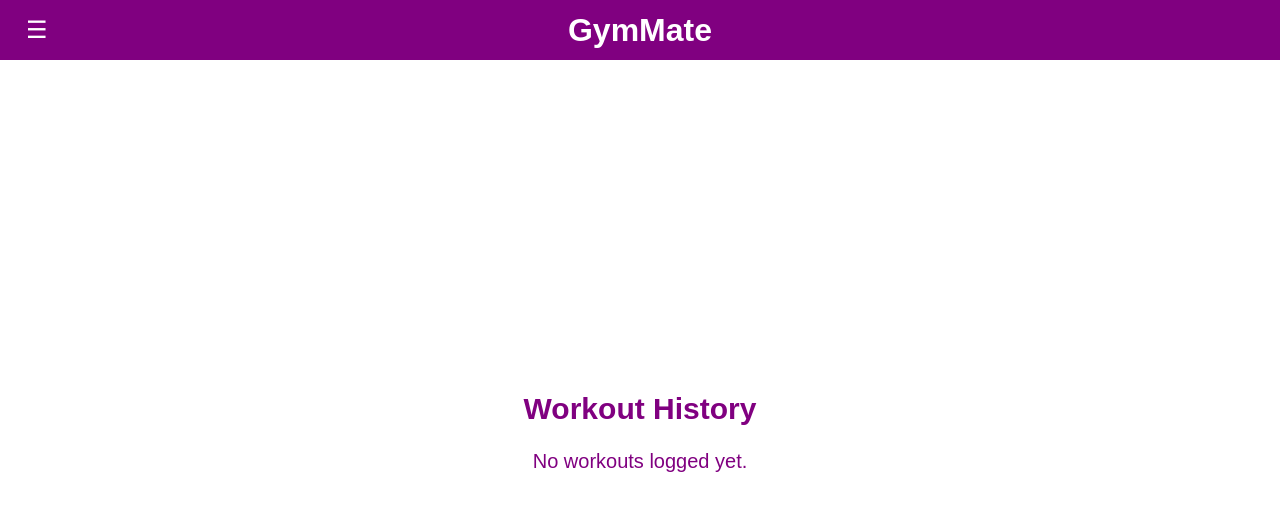
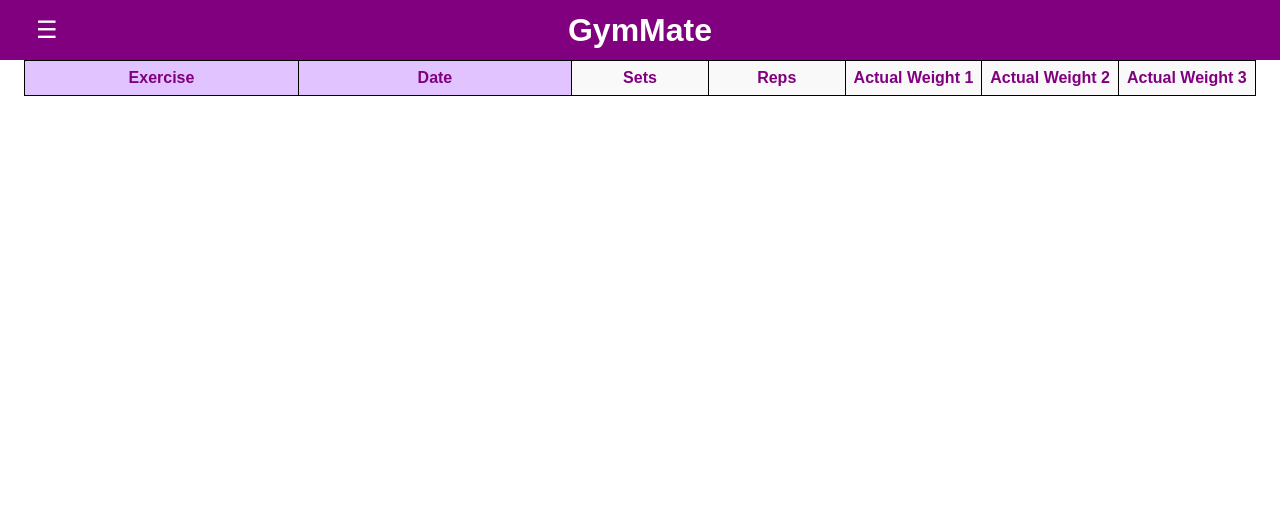
Before and after one commit to hf743s/Final-Project-CSC365, a React (Vite) app in the folder client/: page /history in a window 1280 px wide. Shown: the top 510 px of the page. Built offline with nearby package versions, Linux system fonts and the light colour scheme.

Commit message:
Fixing some things in several files

```diff
--- a/client/src/Pages/History.jsx
+++ b/client/src/Pages/History.jsx
@@ -1,32 +1,180 @@
-// src/Pages/History.jsx
 import { useEffect, useState } from "react";
+import "./Planning.css";
 
 export default function History() {
   const [history, setHistory] = useState([]);
+  const [sortField, setSortField] = useState(null); // "exercise" or "date"
+  const [sortAscending, setSortAscending] = useState(true);
 
   useEffect(() => {
     const saved = localStorage.getItem("history");
-    if (saved) {
-      setHistory(JSON.parse(saved));
-    }
+    if (saved) setHistory(JSON.parse(saved));
   }, []);
 
+  const handleSort = (field) => {
+    if (sortField === field) {
+      setSortAscending(!sortAscending);
+    } else {
+      setSortField(field);
+      setSortAscending(true);
+    }
+  };
+
+  const getExercisesList = () => {
+    const exercisesList = history.flatMap((workout) =>
+      (workout.exercises || []).map((ex) => {
+        const repsArray = (ex.actualReps || []).map(Number).filter(r => !isNaN(r));
+        const repsDisplay =
+          repsArray.length === 0
+            ? "-"
+            : Math.min(...repsArray) === Math.max(...repsArray)
+            ? `${Math.min(...repsArray)}`
+            : `${Math.min(...repsArray)}-${Math.max(...repsArray)}`;
+
+        return {
+          name: ex.name || "-",
+          date: workout.date ? new Date(workout.date) : null,
+          dateString: workout.date ? new Date(workout.date).toLocaleDateString() : "-",
+          sets: ex.sets ?? "-",
+          reps: repsDisplay,
+          actualWeights: [
+            ex.weights?.[0] ?? "-",
+            ex.weights?.[1] ?? "-",
+            ex.weights?.[2] ?? "-",
+          ],
+        };
+      })
+    );
+
+    // Sorting
+    if (sortField === "exercise") {
+      exercisesList.sort((a, b) =>
+        sortAscending
+          ? a.name.localeCompare(b.name)
+          : b.name.localeCompare(a.name)
+      );
+    } else if (sortField === "date") {
+      exercisesList.sort((a, b) => {
+        if (!a.date || !b.date) return 0;
+        return sortAscending ? a.date - b.date : b.date - a.date;
+      });
+    }
+
+    return exercisesList;
+  };
+
+  const exercisesList = getExercisesList();
 
   return (
-    <div className="page-inner">
-      <h2>Workout History</h2>
-      {history.length === 0 ? (
-        <p>No workouts logged yet.</p>
-      ) : (
-        <ul>
-          {history.map((entry, idx) => (
-            <li key={idx}>
-              <strong>{entry.date}</strong>: {entry.workoutName} -{" "}
-              {entry.exercises.map((ex) => ex.name).join(", ")}
-            </li>
-          ))}
-        </ul>
-      )}
+    <div
+      style={{
+        overflowY: "auto",
+        height: "calc(100vh - 60px)",
+      }}
+    >
+      <div
+        style={{
+          display: "grid",
+          gridTemplateColumns: "2fr 2fr 1fr 1fr 1fr 1fr 1fr",
+          borderTop: "1px solid black",
+          borderLeft: "1px solid black",
+        }}
+      >
+        {/* Headers */}
+        {[
+          { title: "Exercise", field: "exercise" },
+          { title: "Date", field: "date" },
+          { title: "Sets" },
+          { title: "Reps" },
+          { title: "Actual Weight 1" },
+          { title: "Actual Weight 2" },
+          { title: "Actual Weight 3" },
+        ].map((header, idx) => (
+          <div
+            key={idx}
+            onClick={header.field ? () => handleSort(header.field) : undefined}
+            style={{
+              borderRight: "1px solid black",
+              borderBottom: "1px solid black",
+              padding: "8px",
+              fontWeight: "bold",
+              background: header.field ? "#e0c3ff" : "#f9f9f9",
+              color: "purple",
+              textAlign: "center",
+              cursor: header.field ? "pointer" : "default",
+              userSelect: "none",
+            }}
+          >
+            {header.title}
+            {header.field && sortField === header.field && (
+              <span style={{ marginLeft: 4 }}>{sortAscending ? "▲" : "▼"}</span>
+            )}
+          </div>
+        ))}
+
+        {/* Data rows */}
+        {exercisesList.map((ex, rowIdx) => (
+          <>
+            <div
+              key={`${rowIdx}-name`}
+              style={{
+                borderRight: "1px solid black",
+                borderBottom: "1px solid black",
+                padding: "8px",
+                textAlign: "center",
+              }}
+            >
+              {ex.name}
+            </div>
+            <div
+              key={`${rowIdx}-date`}
+              style={{
+                borderRight: "1px solid black",
+                borderBottom: "1px solid black",
+                padding: "8px",
+                textAlign: "center",
+              }}
+            >
+              {ex.dateString}
+            </div>
+            <div
+              key={`${rowIdx}-sets`}
+              style={{
+                borderRight: "1px solid black",
+                borderBottom: "1px solid black",
+                padding: "8px",
+                textAlign: "center",
+              }}
+            >
+              {ex.sets}
+            </div>
+            <div
+              key={`${rowIdx}-reps`}
+              style={{
+                borderRight: "1px solid black",
+                borderBottom: "1px solid black",
+                padding: "8px",
+                textAlign: "center",
+              }}
+            >
+              {ex.reps}
+            </div>
+            {ex.actualWeights.map((w, wIdx) => (
+              <div
+                key={`${rowIdx}-weight-${wIdx}`}
+                style={{
+                  borderRight: wIdx < 2 ? "1px solid black" : "none",
+                  borderBottom: "1px solid black",
+                  padding: "8px",
+                  textAlign: "center",
+                }}
+              >
+                {w}
+              </div>
+            ))}
+          </>
+        ))}
+      </div>
     </div>
   );
 }
--- a/client/src/Pages/Planning.jsx
+++ b/client/src/Pages/Planning.jsx
@@ -30,7 +30,7 @@ export default function Planning() {
     let historyWorkouts = savedHistory ? JSON.parse(savedHistory) : [];
 
     // Combine planned workouts and history for redo functionality
-    const combinedWorkouts = [...plannedWorkouts, ...historyWorkouts];
+    const combinedWorkouts = [...historyWorkouts];
 
     setWorkouts(combinedWorkouts);
 
--- a/client/src/Pages/Workout.css
+++ b/client/src/Pages/Workout.css
@@ -1,44 +1,114 @@
+/* Container */
 .active-workout-container {
   max-width: 600px;
   margin: 0 auto;
   padding: 20px;
   font-family: Arial, sans-serif;
+  position: relative;
+  text-align: center;
 }
 
-.top-buttons, .bottom-buttons {
-  display: flex;
-  justify-content: space-between;
-  margin-bottom: 10px;
+/* Timer */
+.timer {
+  font-size: 2rem;
+  margin: 10px 0;
+  font-family: monospace;
 }
 
-.timer {
-  text-align: center;
-  font-size: 2rem;
-  margin: 10px 0;
+/* Exercise Info */
+.exercise-info h2 {
+  margin-bottom: 5px;
 }
 
-.exercise-info {
-  text-align: center;
-  margin-bottom: 20px;
+.exercise-info h3 {
+  margin: 0;
+  font-weight: normal;
+  color: #555;
 }
 
+/* Inputs */
 .inputs-container {
   display: flex;
-  justify-content: space-between;
-  margin-bottom: 20px;
+  gap: 20px;
+  margin-bottom: 60px;
+  justify-content: center;
 }
 
 .inputs-container .planned {
-  flex: 0 0 45%;
+  flex: 1;
+  display: flex;
+  flex-direction: column;
 }
 
 .inputs-container input {
   width: 100%;
   padding: 5px;
   margin-top: 5px;
+  border: 1px solid #ccc;
+  border-radius: 4px;
 }
 
+/* Buttons common */
+button {
+  padding: 8px 16px;
+  font-size: 1rem;
+  border: none;
+  border-radius: 5px;
+  cursor: pointer;
+  background-color: #6a0dad;
+  color: white;
+  transition: background-color 0.2s ease;
+}
+
+button:hover {
+  background-color: #8000ff;
+}
+
+button:disabled {
+  background-color: #ccc;
+  cursor: not-allowed;
+}
+
+/* End button special */
 .end-btn {
   background-color: red;
-  color: white;
 }
+
+.end-btn:hover {
+  background-color: darkred;
+}
+
+/* Top-left: Pause/Skip stacked */
+.top-left {
+  position: fixed;
+  top: 80px; /* toolbar height 60px + 20px padding */
+  left: 20px;
+  display: flex;
+  flex-direction: column;
+  gap: 20px; /* more spacing between Pause and Skip */
+  z-index: 1000;
+}
+
+/* Top-right: End */
+.top-right {
+  position: fixed;
+  top: 80px; /* toolbar height 60px + 20px padding */
+  right: 20px;
+  z-index: 1000;
+}
+
+/* Bottom-left: Back */
+.bottom-left {
+  position: fixed;
+  bottom: 20px;
+  left: 20px;
+  z-index: 1000;
+}
+
+/* Bottom-right: Next */
+.bottom-right {
+  position: fixed;
+  bottom: 20px;
+  right: 20px;
+  z-index: 1000;
+}
--- a/client/src/Pages/Workout.jsx
+++ b/client/src/Pages/Workout.jsx
@@ -3,93 +3,82 @@ import { useState, useEffect } from "react";
 import { useLocation, useNavigate } from "react-router-dom";
 import "./Workout.css";
 
-
 export default function Workout() {
   const location = useLocation();
   const navigate = useNavigate();
 
-  const [workout,setWorkout] = useState(null);
+  const [workout, setWorkout] = useState(null);
   const [exerciseIndex, setExerciseIndex] = useState(0);
   const [setIndex, setSetIndex] = useState(0);
   const [timer, setTimer] = useState(0);
   const [isPaused, setIsPaused] = useState(false);
-
   const [exerciseLogs, setExerciseLogs] = useState([]);
 
-
-
-  // Load workout from planning
   useEffect(() => {
     if (location.state?.workout) {
       setWorkout(location.state.workout);
-
-      const initialLogs = location.state.workout.exercises.map((ex) => ({weights: Array(ex.sets).fill(""), reps: Array(ex.sets).fill(""),}))
+      const initialLogs = location.state.workout.exercises.map((ex) => ({
+        weights: Array(ex.sets).fill(""),
+        reps: Array(ex.sets).fill(""),
+      }));
       setExerciseLogs(initialLogs);
-
     } else {
       navigate("/planning");
     }
-  }, []);
+  }, [location, navigate]);
 
-  // Timer
   useEffect(() => {
     if (!isPaused) {
-      const interval = setInterval(() => {
-        setTimer((t) => t + 1)
-      }, 1000)
+      const interval = setInterval(() => setTimer((t) => t + 1), 1000);
+      return () => clearInterval(interval);
+    }
+  }, [isPaused]);
 
-      return () => clearInterval(interval)
-    }
-  }, [isPaused])
+  if (!workout) return <div>Loading Workout...</div>;
 
-  if (!workout) return <div>Loading Workout...</div>
-
-
-//Workout Session
-  const currentExercise = workout.exercises[exerciseIndex]
+  const currentExercise = workout.exercises[exerciseIndex];
 
   const handleWeightChange = (value) => {
-    const updated = [...exerciseLogs]
+    const updated = [...exerciseLogs];
     updated[exerciseIndex].weights[setIndex] = value;
-    setExerciseLogs(updated)
-  }
+    setExerciseLogs(updated);
+  };
 
   const handleRepsChange = (value) => {
-    const updated = [...exerciseLogs]
+    const updated = [...exerciseLogs];
     updated[exerciseIndex].reps[setIndex] = value;
-    setExerciseLogs(updated)
-  }
+    setExerciseLogs(updated);
+  };
+
+  const isLastSet = () =>
+    exerciseIndex === workout.exercises.length - 1 &&
+    setIndex === currentExercise.sets - 1;
 
   const nextSet = () => {
     if (setIndex < currentExercise.sets - 1) {
-      setSetIndex(setIndex + 1)
-
+      setSetIndex(setIndex + 1);
     } else if (exerciseIndex < workout.exercises.length - 1) {
-      setExerciseIndex(exerciseIndex + 1)
-      setSetIndex(0)
-
+      setExerciseIndex(exerciseIndex + 1);
+      setSetIndex(0);
     } else {
       finishWorkout();
     }
-  }
+  };
 
   const prevSet = () => {
     if (setIndex > 0) {
-      setSetIndex(setIndex - 1)
+      setSetIndex(setIndex - 1);
+    } else if (exerciseIndex > 0) {
+      const prevExercise = workout.exercises[exerciseIndex - 1];
+      setExerciseIndex(exerciseIndex - 1);
+      setSetIndex(prevExercise.sets - 1);
+    }
+  };
 
-    }else if (exerciseIndex > 0) {
-      const prevExercise = workout.exercises[exerciseIndex - 1]
-      setExerciseIndex(exerciseIndex - 1)
-      setSetIndex(prevExercise.sets - 1)
-    }
-  }
-
-  const skipSet = () => {
-    nextSet()
-  }
+  const skipSet = () => nextSet();
 
   const finishWorkout = () => {
-    const history = JSON.parse(localStorage.getItem("history") || "[]")
+    const history = JSON.parse(localStorage.getItem("history") || "[]");
     history.push({
       name: workout.name,
       date: new Date().toLocaleString(),
@@ -101,39 +90,30 @@ export default function Workout() {
         actualReps: exerciseLogs[idx].reps,
       })),
     });
-    localStorage.setItem("history", JSON.stringify(history))
-    navigate("/history")
-  }
+    localStorage.setItem("history", JSON.stringify(history));
+    navigate("/history");
+  };
 
   const formatTime = (sec) => {
-    const m = Math.floor(sec / 60).toString().padStart(2, "0")
-    const s = (sec % 60).toString().padStart(2, "0")
-    return `${m}:${s}`
-  }
-
-
+    const m = Math.floor(sec / 60).toString().padStart(2, "0");
+    const s = (sec % 60).toString().padStart(2, "0");
+    return `${m}:${s}`;
+  };
 
   return (
     <div className="active-workout-container">
-      {/*Top Buttons*/}
-      <div className="top-buttons">
-        <button onClick={() => setIsPaused(!isPaused)}>{isPaused ? "Resume" : "Pause"}</button>
+      {/* Timer */}
+      <div className="timer">{formatTime(timer)}</div>
 
-        <button onClick={skipSet}>Skip</button>
-
-        <button className="end-btn" onClick={finishWorkout}>End</button>
+      {/* Exercise Info */}
+      <div className="exercise-info">
+        <h2>{currentExercise.name}</h2>
+        <h3>
+          Set {setIndex + 1} of {currentExercise.sets}
+        </h3>
       </div>
 
-      {/*Timer*/}
-      <div className="timer">{formatTime(timer)}</div>
-
-      {/*Current Exercise Info*/}
-      <div className="exercise-info">
-        <h2>{currentExercise.name}</h2>
-        <h3>Set {setIndex + 1} of {currentExercise.sets}</h3>
-      </div>
-
-      {/*Inputs*/}
+      {/* Inputs */}
       <div className="inputs-container">
         <div className="planned">
           <div>Planned Weight: {currentExercise.weights[setIndex]}</div>
@@ -143,28 +123,49 @@ export default function Workout() {
               type="number"
               min={0}
               value={exerciseLogs[exerciseIndex]?.weights[setIndex] || ""}
-              onChange={(e) => handleWeightChange(e.target.value)}
+              onChange={(e) => handleWeightChange(Number(e.target.value))}
             />
           </div>
         </div>
-      </div>
         <div className="planned">
-        <div>Planned Reps: {currentExercise.reps}</div>
+          <div>Planned Reps: {currentExercise.reps[setIndex]}</div>
           <div>
             Actual Reps:{" "}
             <input
               type="number"
               min={0}
               value={exerciseLogs[exerciseIndex]?.reps[setIndex] || ""}
-            onChange={(e) => handleRepsChange(e.target.value)}
+              onChange={(e) => handleRepsChange(Number(e.target.value))}
             />
           </div>
         </div>
+      </div>
 
-      {/*Bottom Buttons*/}
-      <div className="bottom-buttons">
-        <button onClick={prevSet} disabled={exerciseIndex === 0 && setIndex === 0}>back</button>
-        <button onClick={nextSet}>Next</button>
+      {/* Buttons on screen borders below header */}
+      <div className="top-left">
+        <button onClick={() => setIsPaused(!isPaused)}>
+          {isPaused ? "Resume" : "Pause"}
+        </button>
+        <button onClick={skipSet}>Skip</button>
+      </div>
+
+      <div className="top-right">
+        <button className="end-btn" onClick={finishWorkout}>
+          End
+        </button>
+      </div>
+
+      <div className="bottom-left">
+        <button
+          onClick={prevSet}
+          disabled={exerciseIndex === 0 && setIndex === 0}
+        >
+          Back
+        </button>
+      </div>
+
+      <div className="bottom-right">
+        <button onClick={nextSet}>{isLastSet() ? "End" : "Next"}</button>
       </div>
     </div>
   );
```
Also changed, not shown: client/src/Pages/History.css (added, +44 -0 lines). Lines whose indentation alone changed are shown as unchanged.
